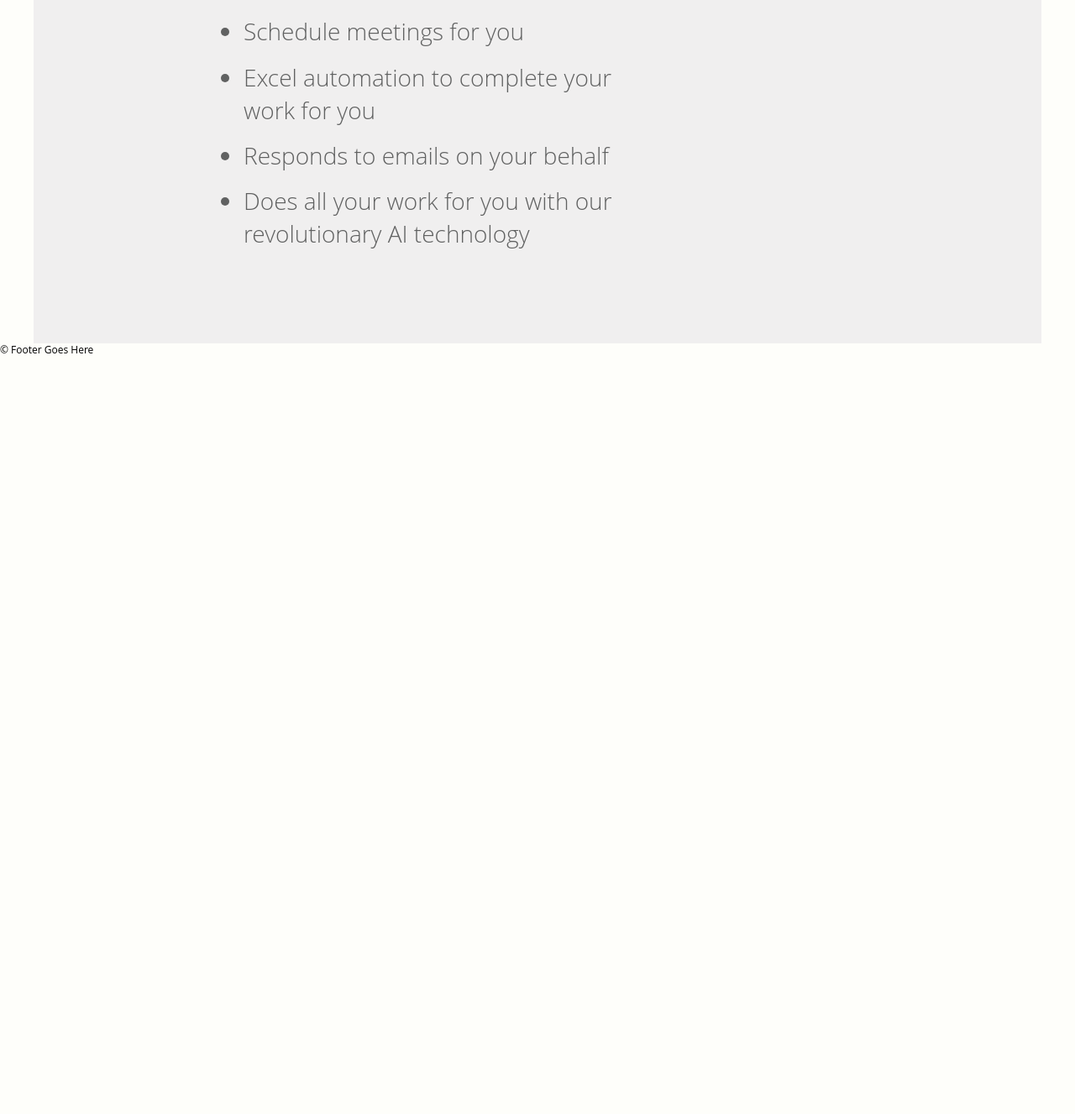
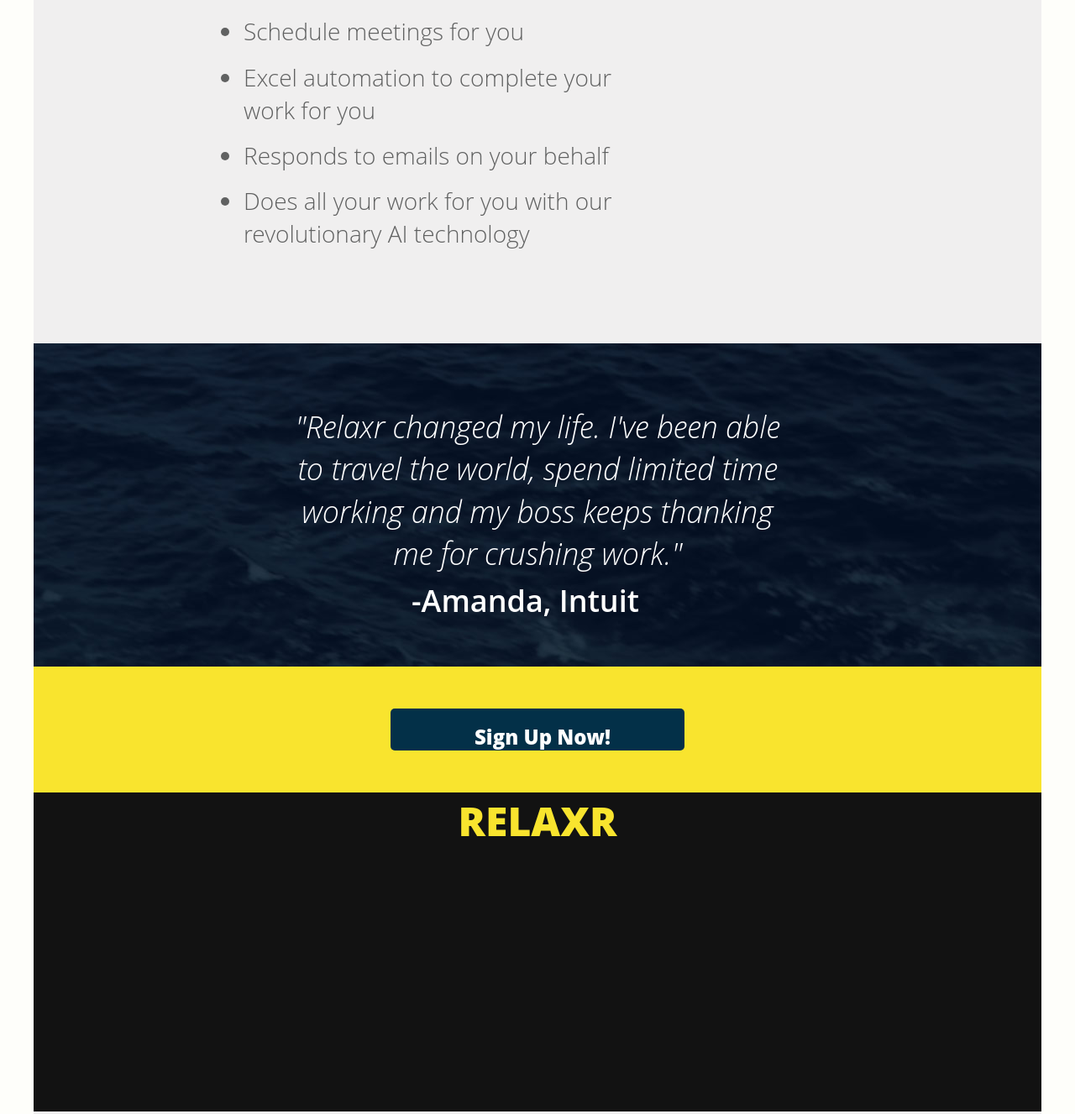
Before and after one commit to svijgen/relaxr, a plain HTML site: page starter_code/index.html in a window 1280 px wide. Shown: the part 891-2218 px from the top of the page at 84% size. Before the commit the page ends 1317 px from the top, so only its background shows below. Drawn offline with Linux system fonts and the light colour scheme.

Commit message:
section 3 and 4

```diff
--- a/starter_code/css/style.css
+++ b/starter_code/css/style.css
@@ -67,7 +67,7 @@ body {
 }
 
 header {
-  background: url(../images/header_bg.jpg) no-repeat center top rgb(134,141,157);
+   background: url(../images/header_bg.jpg) no-repeat center top rgb(134,141,157);
   /*border: 5px solid red;*/
   width: 1200px;
   height: 600px;
@@ -142,9 +142,78 @@ ul li {
   list-style-type: disc;
 }
 
-footer {
+section .sectiontwo {
+  background: url(../images/testimonial_bg.jpg) no-repeat center top rgb(134,141,157);
+  width: 1200px;
+  height: 390px;
+}
+
+.sectiontwo blockquote {
+  font-size: 36px;
+  font-weight: 300;
+  font-style: italic;
+  color: white;
+  text-align: center;
+  margin-left: 300px;
+  margin-right: 300px;
+  padding-top: 75px;
+}
+
+.sectiontwo span {
+  font-size: 36px;
+  font-weight: 600;
+  margin-left: 450px;
+  color: white;
+  padding-top: 10px;
+  text-align: center;
+}
+
+section .sectionthree {
+  background-color: #f9e42e;
+  height: 150px;
+  width: 1200px;
+  margin-top: -315px;
+  padding-top: 50px;
+}
+
+section .button {
+  background-color: #033048;
+  height: 50px;
+  width: 350px;
+  border-radius: 5px;
+  margin-left: auto;
+  margin-right: auto;
+  padding-bottom: 50px;
 
 }
+
+.sectionthree a {
+  color: white;
+  font-size: 24px;
+  font-weight: 800;
+  margin-left: 100px;
+  margin-right: 25px;
+  margin-top: 50px;
+  padding-top: -100px;
+
+}
+
+footer {
+  background-color: #121212;
+  width: 1200px;
+  height: 380px;
+  margin-top: -550px;
+}
+
+
+h4 {
+  font-size: 48px;
+  font-weight: 800;
+  color: #f9e42e;
+  text-align: center;
+  padding top: 100px;
+}
+
 
 /******************************************
 /* ADDITIONAL STYLES
--- a/starter_code/index.html
+++ b/starter_code/index.html
@@ -24,28 +24,41 @@
 
 
 			<section>
-				<h3>Benefits</h3>
-					<p>The perfect personal assistant. Relaxr does your job for you so you can enjoy life as it is meant to be.</p>
+				<div class= "sectionone">
+					<h3>Benefits</h3>
+						<p>The perfect personal assistant. Relaxr does your job for you so you can enjoy life as it is meant to be.</p>
 					<ul>
 						<li>Schedule meetings for you</li>
 						<li>Excel automation to complete your work for you</li>
 						<li>Responds to emails on your behalf</li>
 						<li>Does all your work for you with our revolutionary AI technology</li>
 					</ul>
-
+				</div>
 			</section>
 
+			<section>
+				<div class= "sectiontwo">
+					<blockquote>
+					"Relaxr changed my life. I've been able to travel the world, spend limited time working and my boss keeps thanking me for crushing work."</blockquote>
+					<span>-Amanda, Intuit</span>
+				</div>
+			</section>
+
+			<section>
+				<div class= "sectionthree">
+					<div class= "button">
+						<a>Sign Up Now!</a>
+					</div>
+				</div>
+			</section>
+
+			<footer>
+				<h4>RELAXR</h4>
+				<nav>
+					<a href=>
+			</footer>
 
 
-
-
-
-		</div>
-
-
-			<footer>
-				&copy; Footer Goes Here
-			</footer>
 		</div><!-- #container -->
 	</body>
 </html>
```
